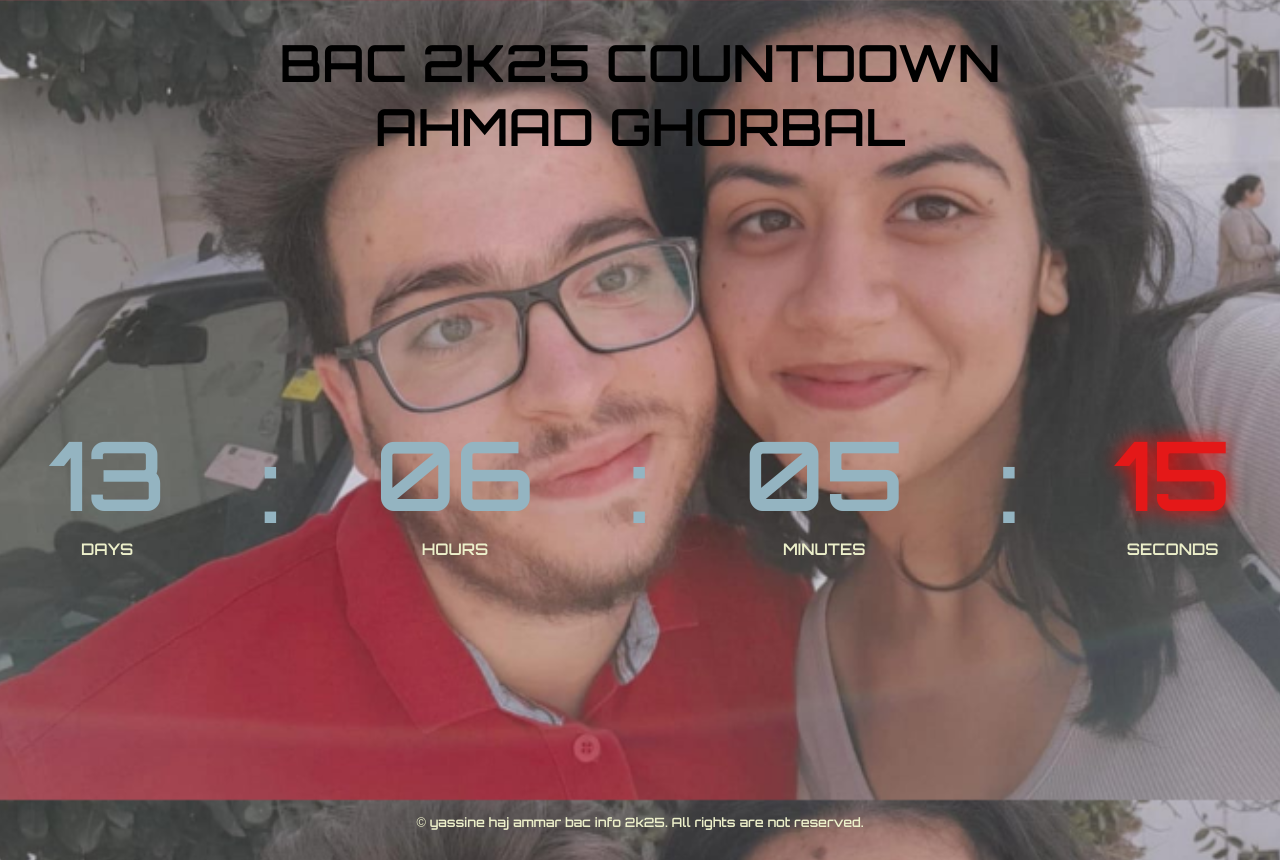
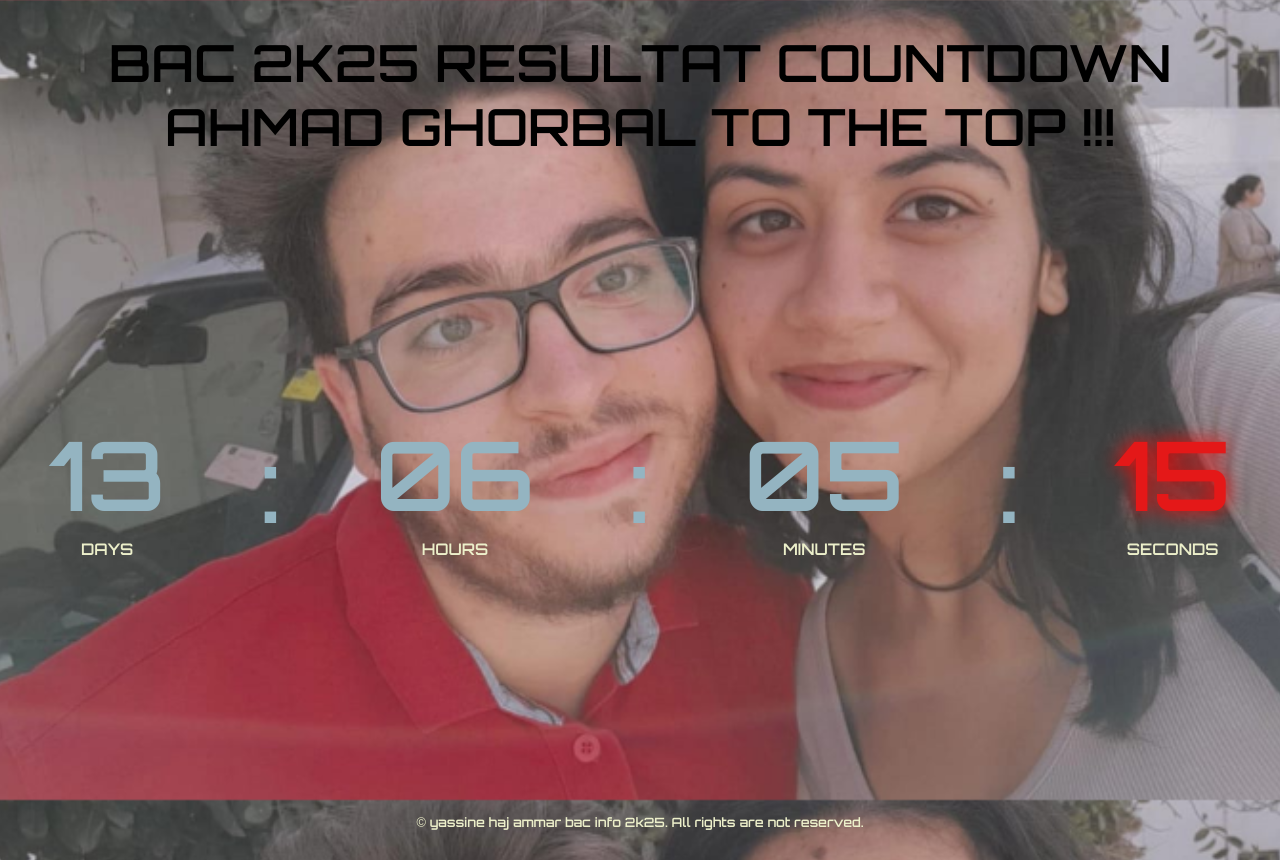
Before and after one commit to yassine020/ghorbal_ghada_bac2025, a plain HTML site: page index.html in a window 1280 px wide. Drawn offline with Linux system fonts and the light colour scheme.

Commit message:
Update index.html

```diff
--- a/index.html
+++ b/index.html
@@ -119,8 +119,8 @@ body {
   </style>
 </head>
 <body>
-  <h1>BAC 2K25 COUNTDOWN</h1>
-  <h1>AHMAD GHORBAL</h1>
+  <h1>BAC 2K25 RESULTAT COUNTDOWN</h1>
+  <h1>AHMAD GHORBAL TO THE TOP !!!</h1>
   <div class="countdown">
     <div><span id="days">00</span><span class="label">DAYS</span></div>
     <div><span>:</span></div>
```
